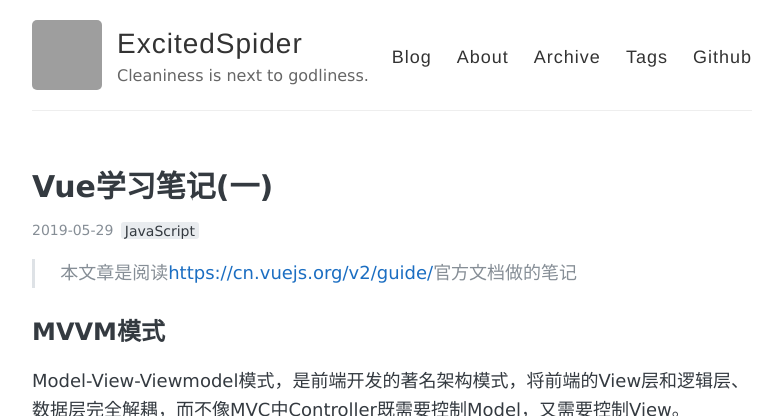
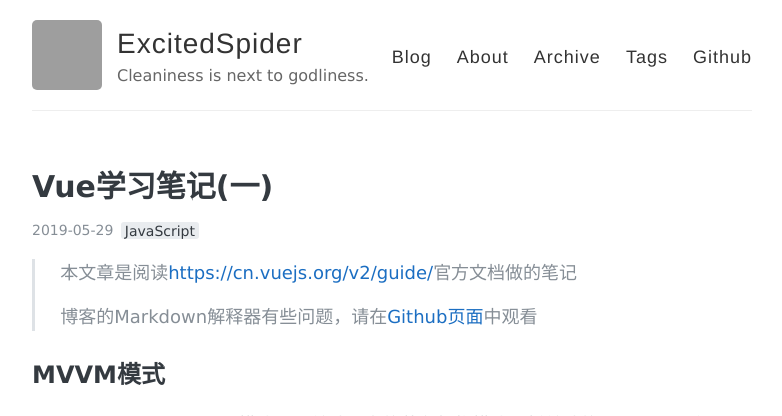
Before and after one commit to ExcitedSpider/archive.excitedspider.github.io, a Jekyll site: the page built from _posts/2019-5-29-Vue学习笔记(一).md, in a window 1280 px wide and 900 px high, cut to the strip 0-416 px from the top of the window. Shown: the whole strip, without its empty margins (248-1030 px from the left). Built offline with Jekyll 4.4.1, drawn with Linux system fonts in a browser that asks for light colours; grey boxes are pictures that could not be loaded.

Commit message:
2019/5/29 20:47 by

```diff
--- a/_posts/2019-5-29-Vue学习笔记(一).md
+++ b/_posts/2019-5-29-Vue学习笔记(一).md
@@ -8,6 +8,8 @@ comments: false
 ---
 
 > 本文章是阅读<https://cn.vuejs.org/v2/guide/>官方文档做的笔记
+>
+> 博客的Markdown解释器有些问题，请在[Github页面](https://github.com/ExcitedSpider/excitedspider.github.io/blob/master/_posts/2019-5-29-Vue%E5%AD%A6%E4%B9%A0%E7%AC%94%E8%AE%B0(%E4%B8%80).md)中观看
 
 ## MVVM模式
 
```
